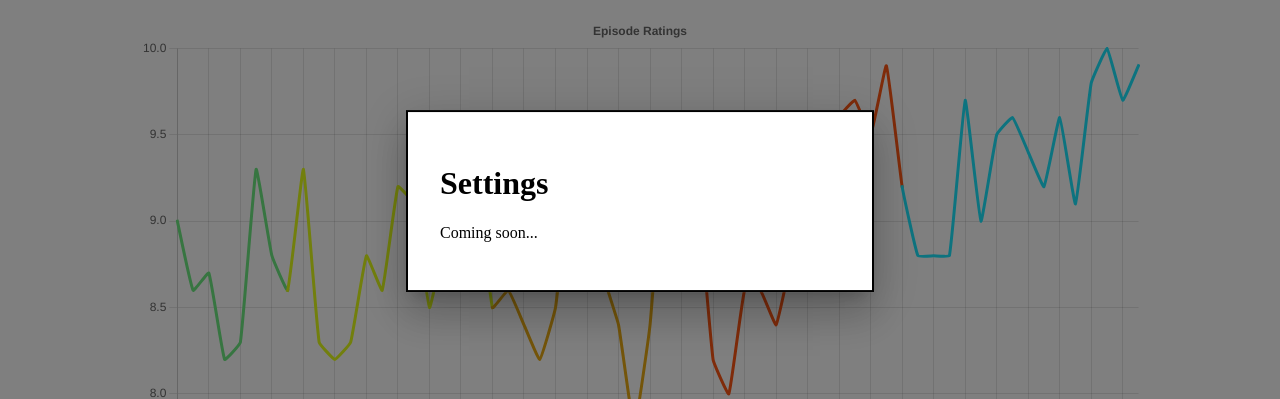
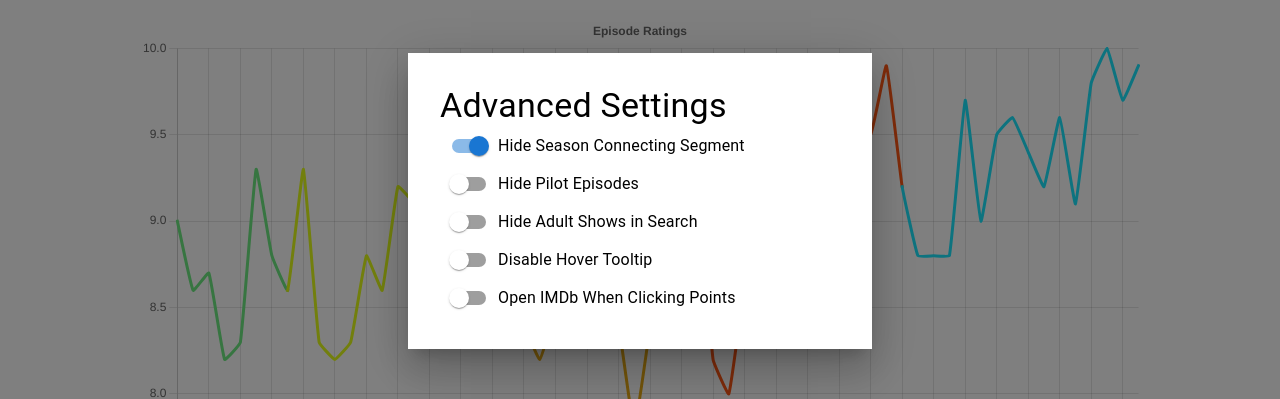
Before and after one commit to gusberinger/imdb-chart, a React (Vite) app in the folder frontend/: page / in a window 1280 px wide. Both pictures are taken after a click on the button 1195 px from the left and 32 px from the top of the page. Shown: the part 199-598 px from the top of the page. Built offline with nearby package versions, Linux system fonts and the light colour scheme; no server answers.

Commit message:
connected advanced settings with store

```diff
--- a/frontend/src/components/SettingsIcon/SettingsIcon.tsx
+++ b/frontend/src/components/SettingsIcon/SettingsIcon.tsx
@@ -1,18 +1,19 @@
 import React, { useState } from "react"
 import Gear from "@mui/icons-material/Settings"
-import { Box, Icon, Modal } from "@mui/material"
-import { Container } from "@mui/system"
+import { Box, Modal, Stack, Switch, Typography } from "@mui/material"
 import { IconButton } from "@mui/material"
+import { useStore } from "../../hooks/store"
 
 const SettingsIcon = () => {
 	const [open, setOpen] = useState(false)
+	const chartOptions = useStore((state) => state.chartOptions)
+	const setChartOptions = useStore((state) => state.setChartOptions)
 
 	return (
 		<>
 			<IconButton onClick={() => setOpen(true)} color="inherit">
 				<Gear />
 			</IconButton>
-			{/* <Gear onClick={() => setOpen(true)} /> */}
 			<Modal open={open} onClose={() => setOpen(false)}>
 				<Box
 					sx={{
@@ -22,13 +23,61 @@ const SettingsIcon = () => {
 						transform: "translate(-50%, -50%)",
 						width: 400,
 						bgcolor: "background.paper",
-						border: "2px solid #000",
 						boxShadow: 24,
 						p: 4,
 					}}
 				>
-					<h1>Settings</h1>
-					<p>Coming soon...</p>
+					<Typography variant="h4">Advanced Settings</Typography>
+					<Stack>
+						<Stack direction="row" alignItems="center">
+							<Switch
+								checked={chartOptions.showSeasonConnectionSegment}
+								onChange={(event) => {
+									setChartOptions({
+										...chartOptions,
+										showSeasonConnectionSegment: event.target.checked,
+									})
+								}}
+							/>
+							<Typography>Hide Season Connecting Segment</Typography>
+						</Stack>
+						<Stack direction="row" alignItems="center">
+							<Switch
+								checked={chartOptions.hidePilotEpisodes}
+								onChange={(event) => {
+									setChartOptions({ ...chartOptions, hidePilotEpisodes: event.target.checked })
+								}}
+							/>
+							<Typography>Hide Pilot Episodes</Typography>
+						</Stack>
+						<Stack direction="row" alignItems="center">
+							<Switch
+								checked={chartOptions.hideAdult}
+								onChange={(event) => {
+									setChartOptions({ ...chartOptions, hideAdult: event.target.checked })
+								}}
+							/>
+							<Typography>Hide Adult Shows in Search</Typography>
+						</Stack>
+						<Stack direction="row" alignItems="center">
+							<Switch
+								checked={chartOptions.disableHover}
+								onChange={(event) => {
+									setChartOptions({ ...chartOptions, disableHover: event.target.checked })
+								}}
+							/>
+							<Typography>Disable Hover Tooltip</Typography>
+						</Stack>
+						<Stack direction="row" alignItems="center">
+							<Switch
+								checked={chartOptions.clickablePoints}
+								onChange={(event) => {
+									setChartOptions({ ...chartOptions, clickablePoints: event.target.checked })
+								}}
+							/>
+							<Typography>Open IMDb When Clicking Points</Typography>
+						</Stack>
+					</Stack>
 				</Box>
 			</Modal>
 		</>
--- a/frontend/src/hooks/store.ts
+++ b/frontend/src/hooks/store.ts
@@ -30,6 +30,11 @@ const initialState = {
 		mode: "line",
 		colorEnabled: true,
 		beginAtZero: false,
+		hidePilotEpisodes: false,
+		hideAdult: false,
+		disableHover: false,
+		showSeasonConnectionSegment: true,
+		clickablePoints: false,
 	} as ChartOptions,
 	theme: "light" as theme,
 }
--- a/frontend/src/types.d.ts
+++ b/frontend/src/types.d.ts
@@ -37,4 +37,9 @@ interface ChartOptions {
 	mode: mode
 	colorEnabled: boolean
 	beginAtZero: boolean
+	hidePilotEpisodes: boolean
+	hideAdult: boolean
+	disableHover: boolean
+	showSeasonConnectionSegment: boolean
+	clickablePoints: boolean
 }
```
